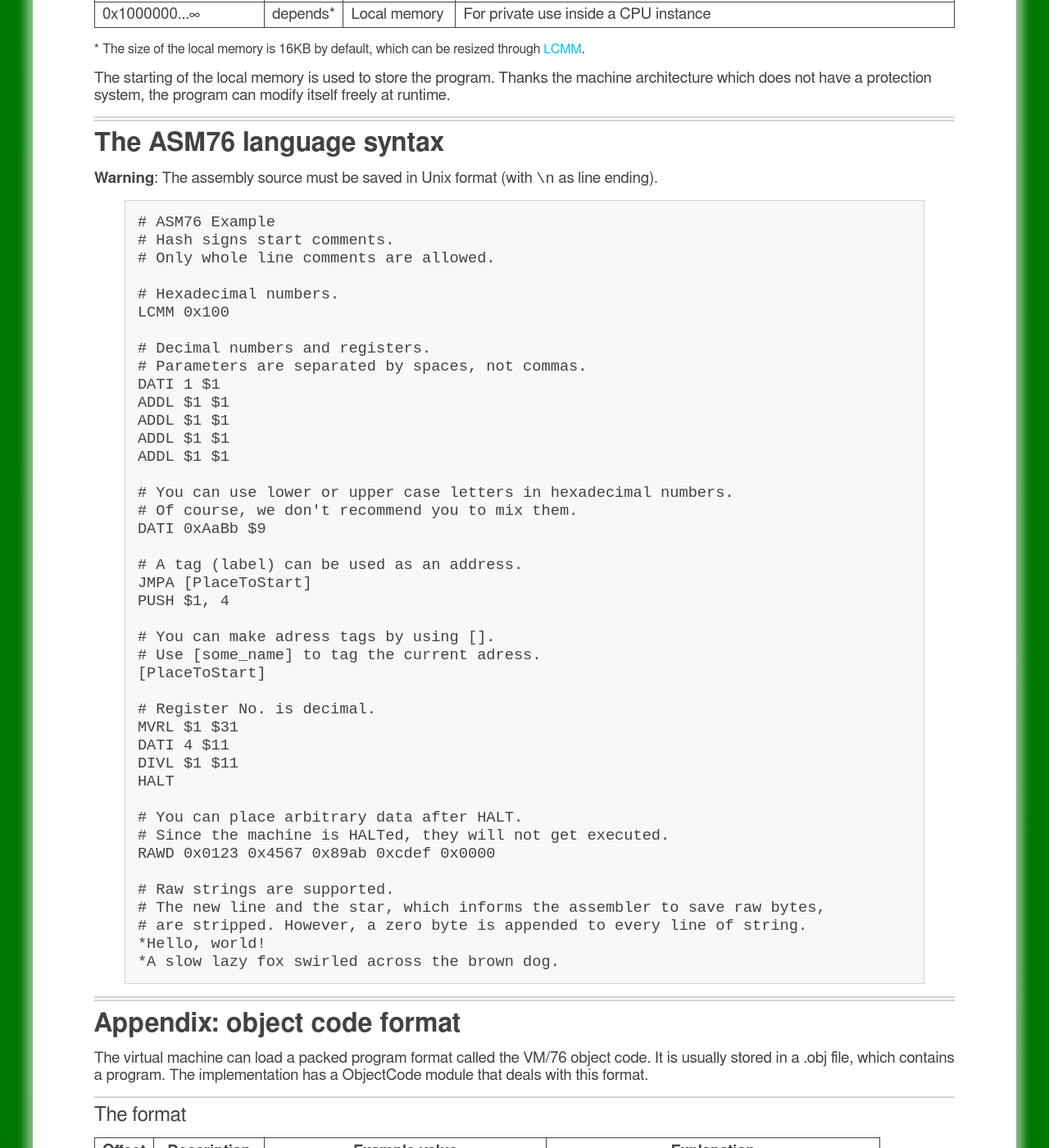
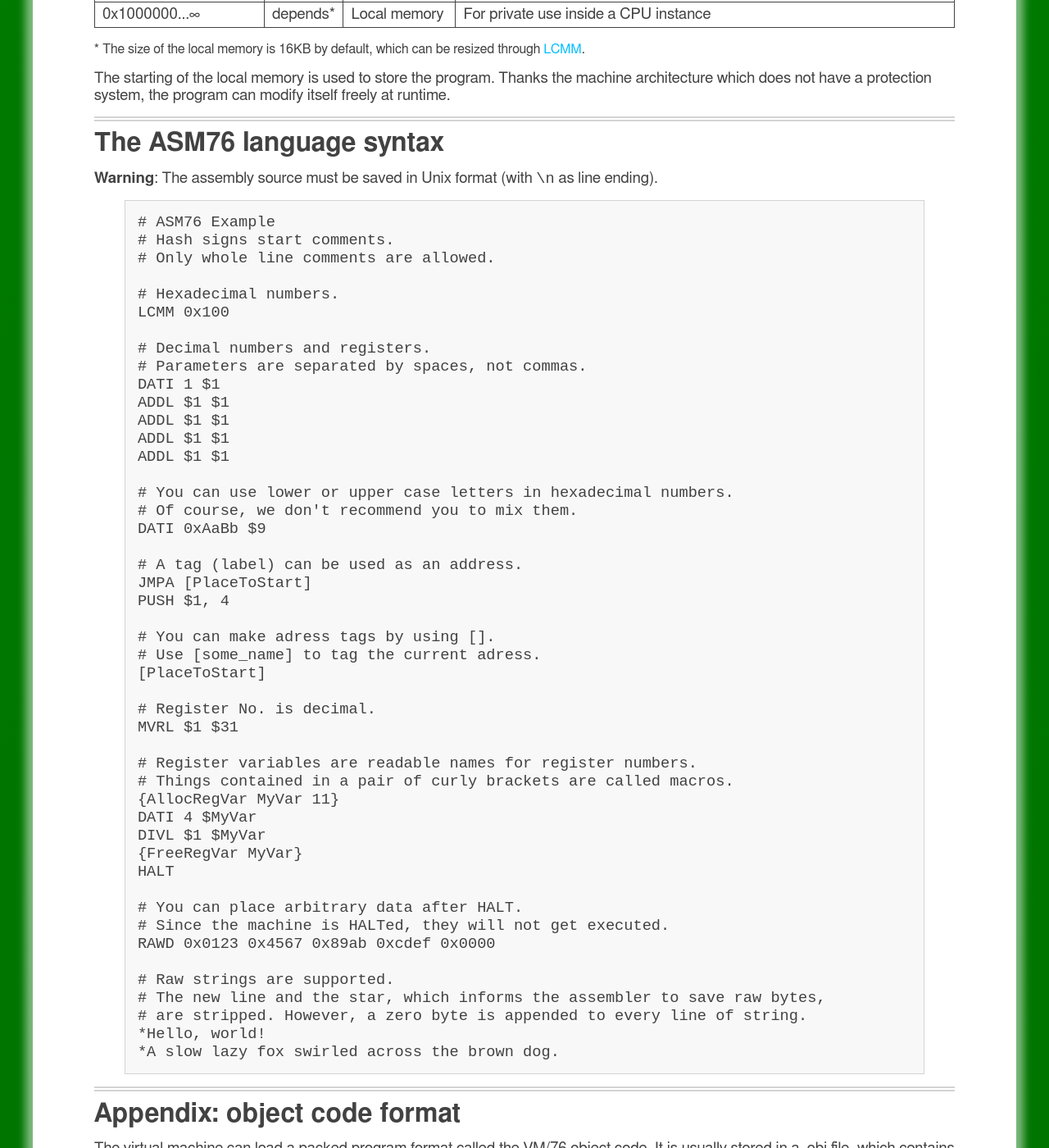
Before and after one commit to IcebergThings/ASM76, a Jekyll site: the page built from docs/asm76-spec.md, in a window 1280 px wide and 1400 px high, scrolled down 2137 px. Shown: the whole window at 82% size. Built offline with Jekyll 4.4.1, drawn with Linux system fonts in a browser that asks for light colours.

Commit message:
Update docs

```diff
--- a/docs/asm76-spec.md
+++ b/docs/asm76-spec.md
@@ -145,8 +145,13 @@ PUSH $1, 4
 
 # Register No. is decimal.
 MVRL $1 $31
-DATI 4 $11
-DIVL $1 $11
+
+# Register variables are readable names for register numbers.
+# Things contained in a pair of curly brackets are called macros.
+{AllocRegVar MyVar 11}
+DATI 4 $MyVar
+DIVL $1 $MyVar
+{FreeRegVar MyVar}
 HALT
 
 # You can place arbitrary data after HALT.
```
